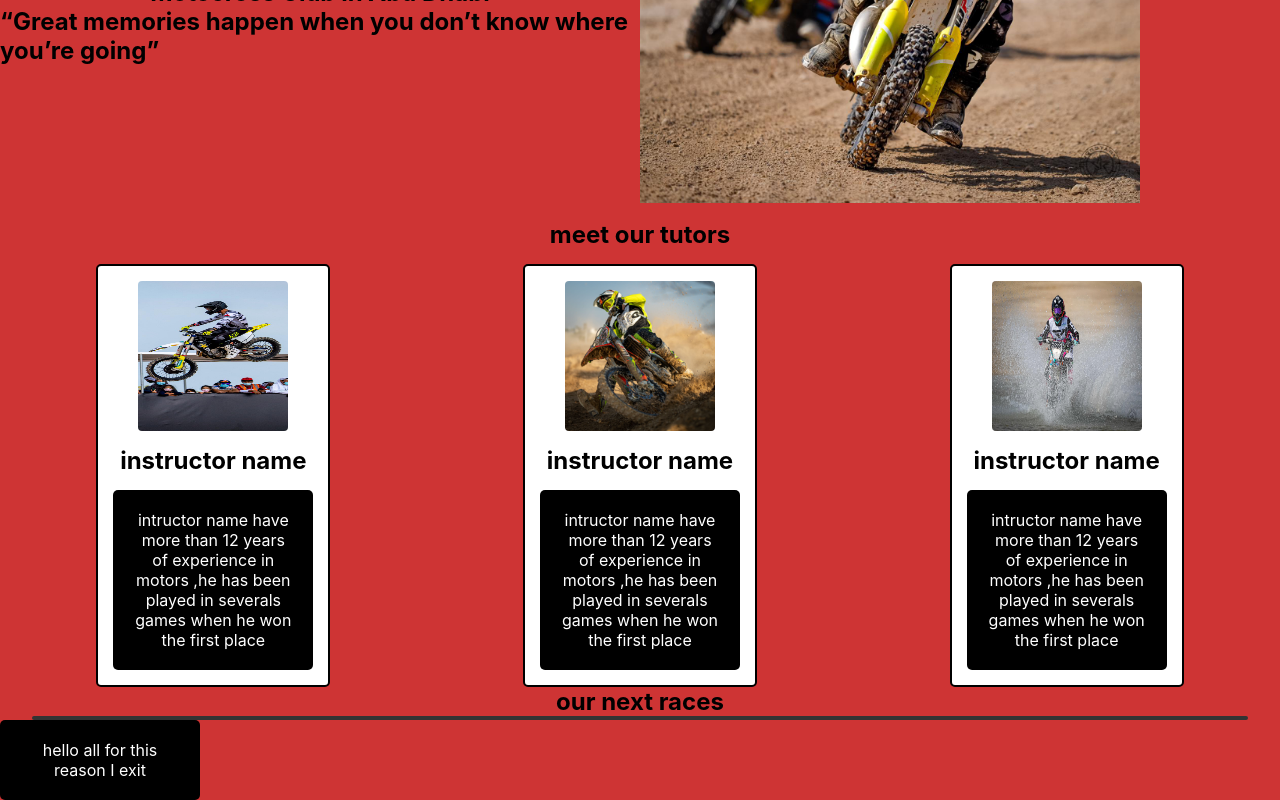
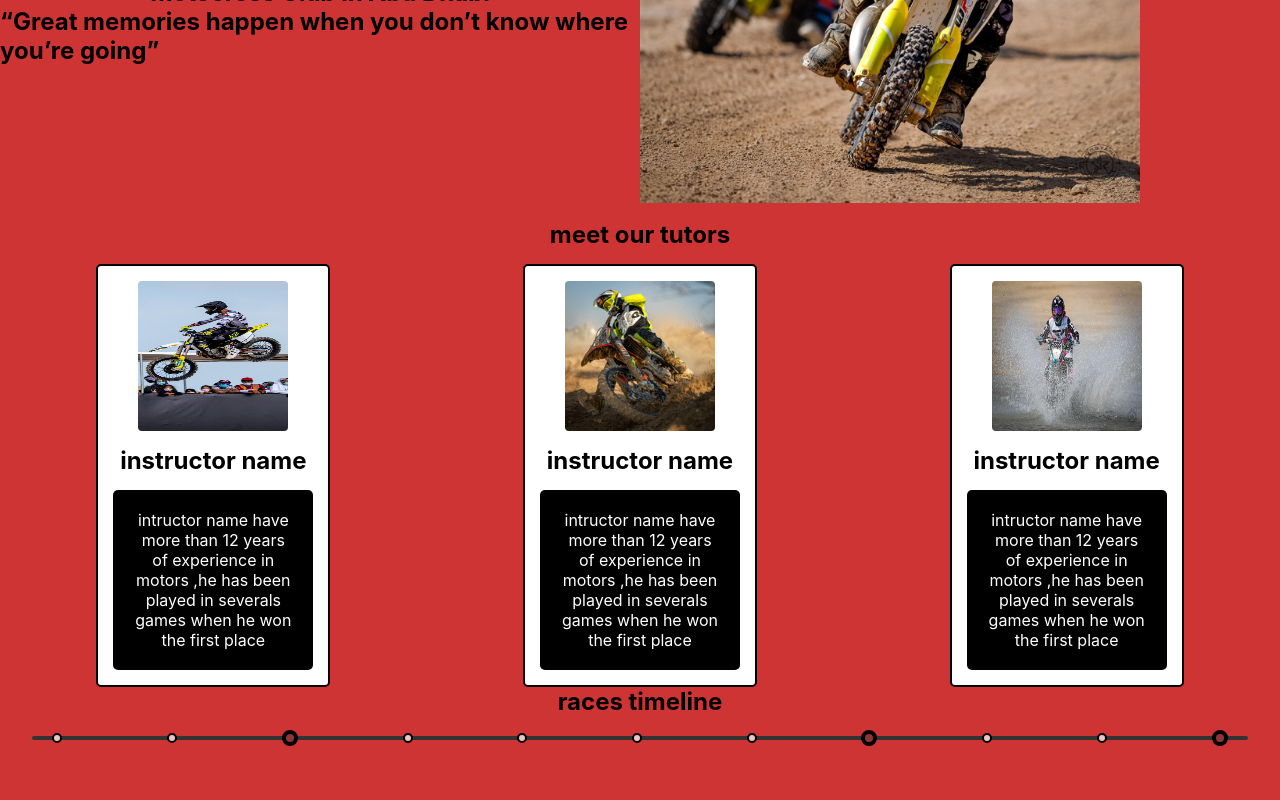
Before and after one commit to omaranBazna/motorcross, a React (Create React App) app: page / in a window 1280 px wide. Shown: the part 329-1129 px from the top of the page. After the commit the page ends 1095 px from the top, so only its background shows below. Built offline with nearby package versions, Linux system fonts and the light colour scheme.

Commit message:
finish timeline code

```diff
--- a/src/App.js
+++ b/src/App.js
@@ -70,13 +70,11 @@ export default function App() {
         </div>
     </section>
     <section className='calender'>
-       <h1>our next races</h1>
+       <h1>races timeline</h1>
        <Calender>
 
        </Calender>
-       <p>
-         hello all for this reason I exit
-       </p>
+
     </section>
     <section className='results'>
 
--- a/src/Calender.css
+++ b/src/Calender.css
@@ -1,3 +1,6 @@
+*{
+    box-sizing: border-box;
+}
 .timeline{
    height:4px;
    width:95%;
@@ -5,3 +8,26 @@
    border-radius:2px;
    margin:auto;
 }
+.point{
+    height: 16px;
+    width:16px;
+    border-radius:50%;
+    background:rgb(145, 52, 52);
+    border:4px solid black;
+}
+.empty{
+    height: 10px;
+    width:10px;
+    border-radius:50%;
+    background:rgb(231, 198, 198);
+    border:2px solid black;
+}
+.points{
+    display:flex;
+    align-items:center;
+    justify-content: space-around;
+    margin-top:-10px;
+}
+.Calender{
+    margin:20px auto;
+}
--- a/src/Calender.js
+++ b/src/Calender.js
@@ -6,7 +6,21 @@ export default function Calender() {
   return (
     <div className="Calender">
      <div className="timeline"></div>
+     <div className="points">
+     <div className="empty"></div>
+     <div className="empty"></div>
+     <div className="point"></div>
+     <div className="empty"></div>
+     <div className="empty"></div>
+     <div className="empty"></div>
+     <div className="empty"></div>
+     <div className="point"></div>
+     <div className="empty"></div>
+     <div className="empty"></div>
+     <div className="point"></div>
+     </div>
+    </div>
 
-    </div>
   )
+
 }
```
